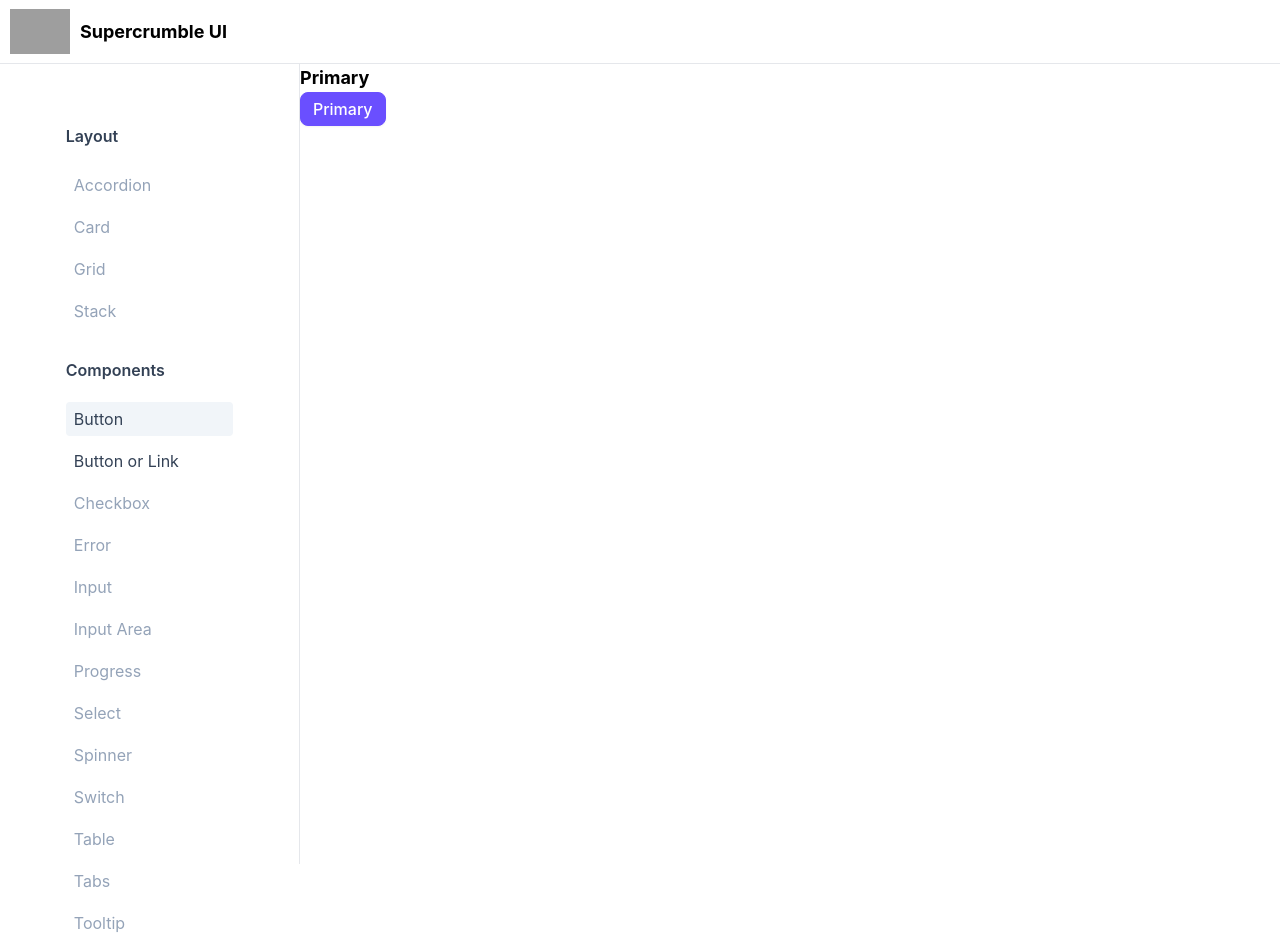
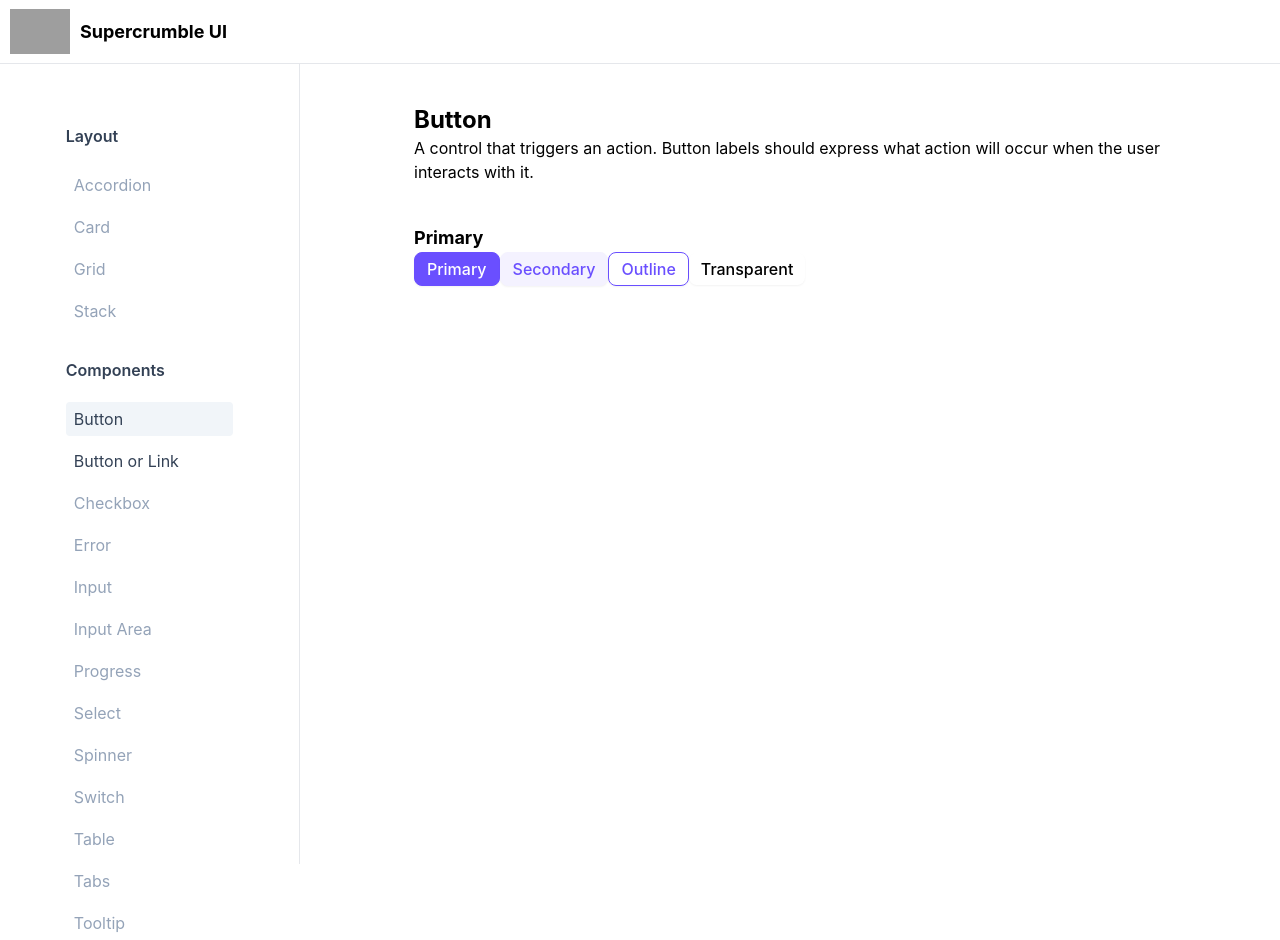
Before and after one commit to elijahnikov/ui, a Next.js app: page /button in a window 1280 px wide. Built offline with nearby package versions, Linux system fonts and the light colour scheme; grey boxes are pictures that could not be loaded; a web font is replaced by a local one.

Commit message:
populating button page

```diff
--- a/src/components/common/ContentBar/ContentBar.tsx
+++ b/src/components/common/ContentBar/ContentBar.tsx
@@ -3,7 +3,11 @@ interface ContentBarProps {
 }
 
 const ContentBar = ({ children }: ContentBarProps) => {
-	return <div className="h-[100vh]">{children}</div>;
+	return (
+		<div className="flex mx-auto p-[20px] justify-center h-[100vh]">
+			<div className="w-[80%] mt-[20px]">{children}</div>
+		</div>
+	);
 };
 
 export default ContentBar;
--- a/src/pages/button.tsx
+++ b/src/pages/button.tsx
@@ -6,11 +6,30 @@ interface buttonProps {}
 const button = ({}: buttonProps) => {
 	return (
 		<Layout>
-			{/* <p>hello</p> */}
-			<h4>Primary</h4>
-			<Button intent={"primary"} loading={false}>
-				Primary
-			</Button>
+			<div>
+				<h3>Button</h3>
+				<p>
+					A control that triggers an action. Button labels should
+					express what action will occur when the user interacts with
+					it.
+				</p>
+			</div>
+			<div className="h-[40px]" />
+			<div>
+				<h4>Primary</h4>
+				<Button loading={false} intent="primary">
+					Primary
+				</Button>
+				<Button loading={false} intent="secondary">
+					Secondary
+				</Button>
+				<Button loading={false} intent="outline">
+					Outline
+				</Button>
+				<Button loading={false} intent="transparent">
+					Transparent
+				</Button>
+			</div>
 		</Layout>
 	);
 };
```
